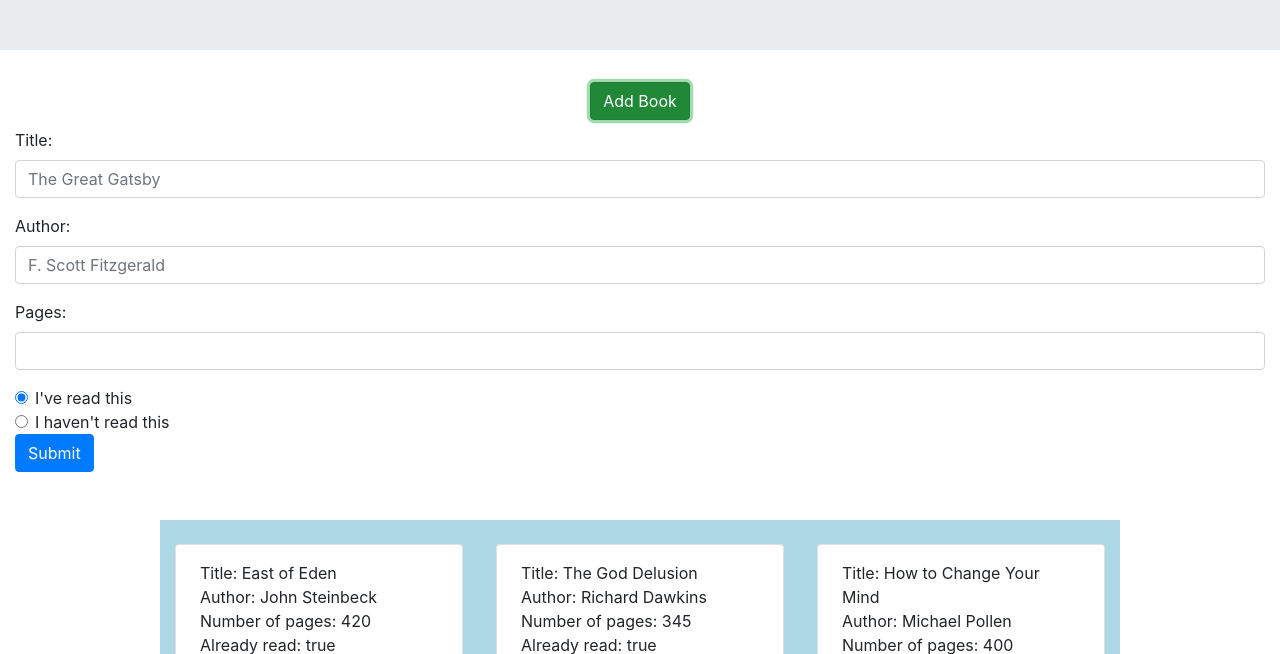
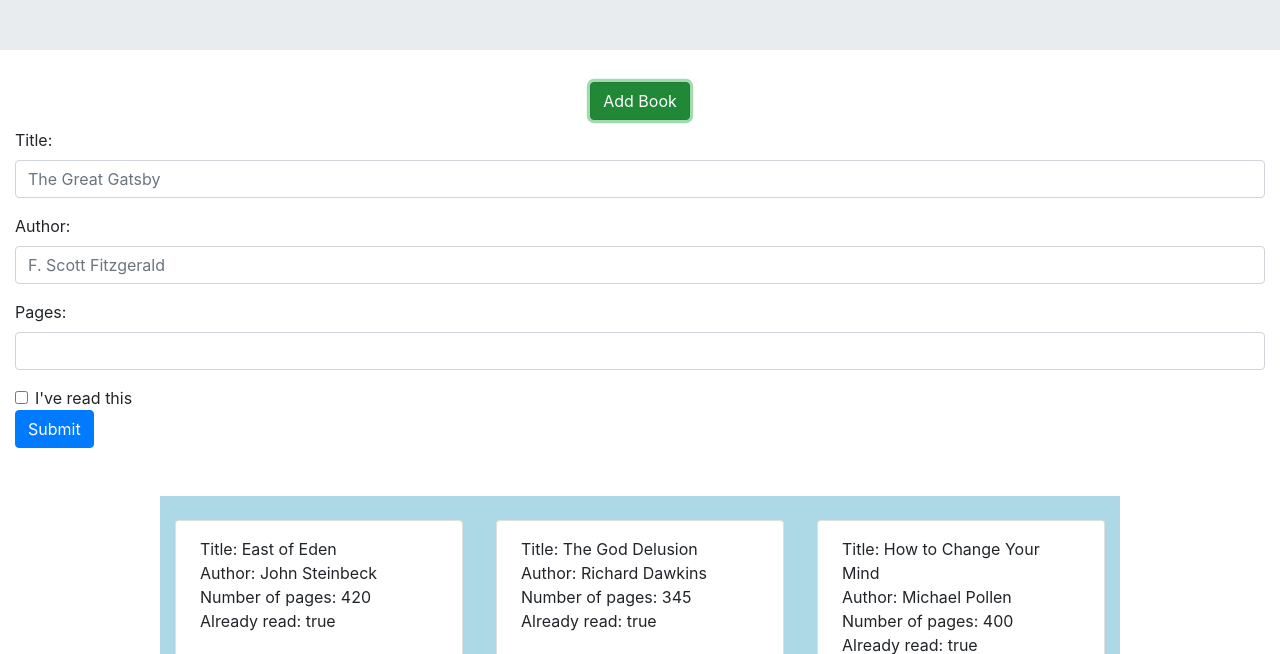
Before and after one commit to bhenning83/library, a plain HTML site: page index.html in a window 1280 px wide. Both pictures are taken after a click on the button "Add Book". Shown: the part 134-788 px from the top of the page. Drawn offline with nearby package versions, Linux system fonts and the light colour scheme.

Commit message:
changed read to a checkbox

```diff
--- a/index.html
+++ b/index.html
@@ -36,15 +36,9 @@
           <input type="number" class="form-control" id="pages" value="" min="0" max="2500" step="10" required>
         </div>
         <div class="form-check">
-          <input class="form-check-input" type="radio" name="read" id="yesRead" value="true" checked>
-          <label class="form-check-label" for="yesRead">
+          <input class="form-check-input" type="checkbox" name="read" id="read" value="true">
+          <label class="form-check-label" for="read">
             I've read this
-          </label>
-        </div>
-        <div class="form-check">
-          <input class="form-check-input" type="radio" name="read" id="noRead" value="false">
-          <label class="form-check-label" for="noRead">
-            I haven't read this
           </label>
         </div>
         <button type="submit" class="btn btn-primary mb-5">Submit</button>
```
